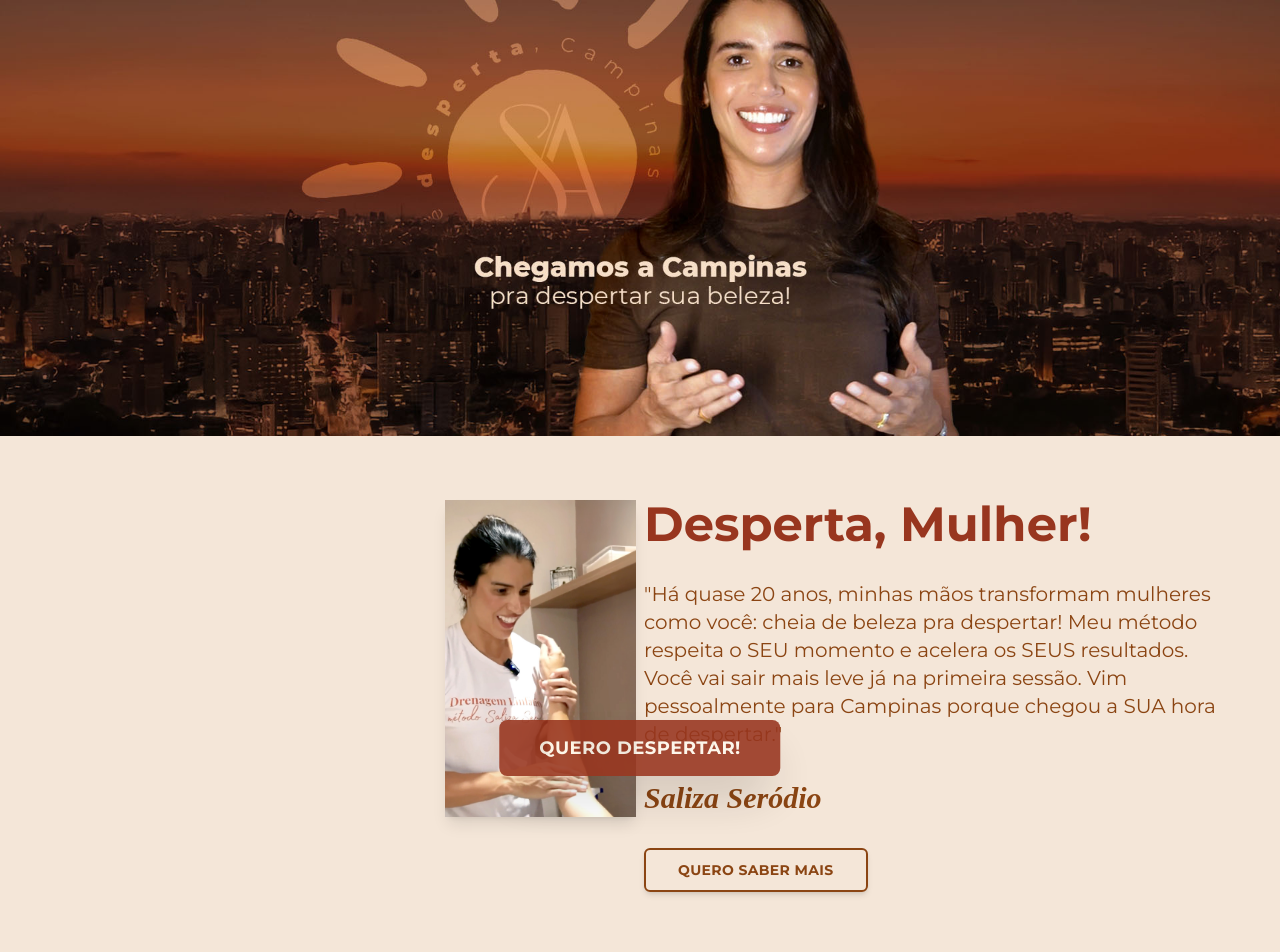
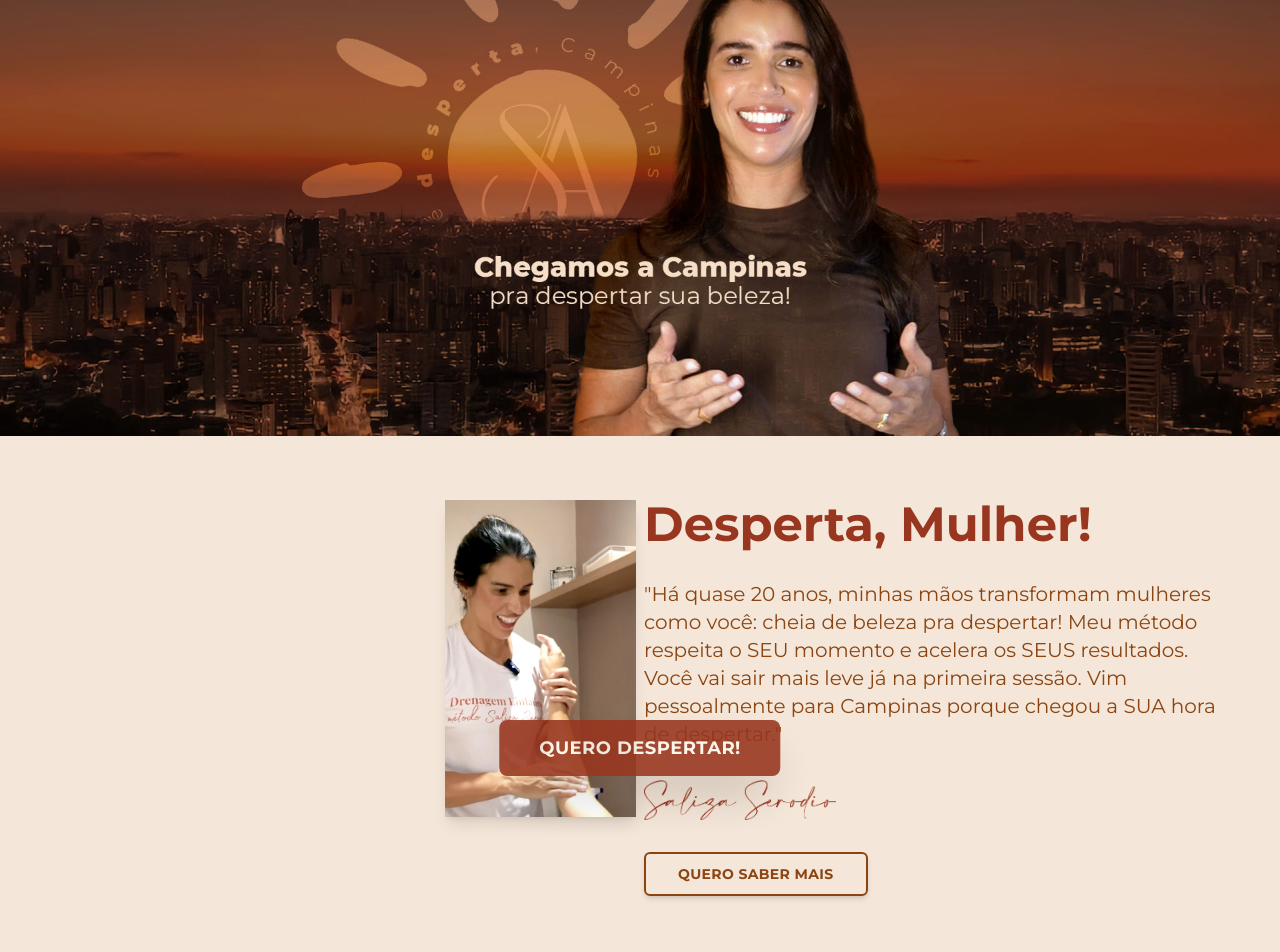
Before and after one commit to SVGLab/corpo-desperta-campinas, a React (Vite) app: page / in a window 1280 px wide. Shown: the top 952 px of the page. Built offline with nearby package versions, Linux system fonts and the light colour scheme.

Commit message:
Substituir imagem
Substituída a imagem do texto "Saliza Seródio" por uma nova imagem.

```diff
--- a/src/components/ProofSection.tsx
+++ b/src/components/ProofSection.tsx
@@ -26,9 +26,11 @@ const ProofSection = () => {
 
               <div className="mt-auto">
                 <div className="mb-8">
-                  <cite className="text-2xl md:text-3xl font-bold block mb-2" style={{color: '#8B4513', fontFamily: 'cursive'}}>
-                    Saliza Seródio
-                  </cite>
+                <img
+                  src="/lovable-uploads/eafc9b2d-3dba-450b-b96a-31ddf195c35d.png"
+                  alt="Assinatura Saliza Seródio"
+                  className="w-48 h-auto mb-2"
+                />
                 </div>
 
                 <Button
```
Also changed, not shown: public/lovable-uploads/eafc9b2d-3dba-450b-b96a-31ddf195c35d.png (added).
